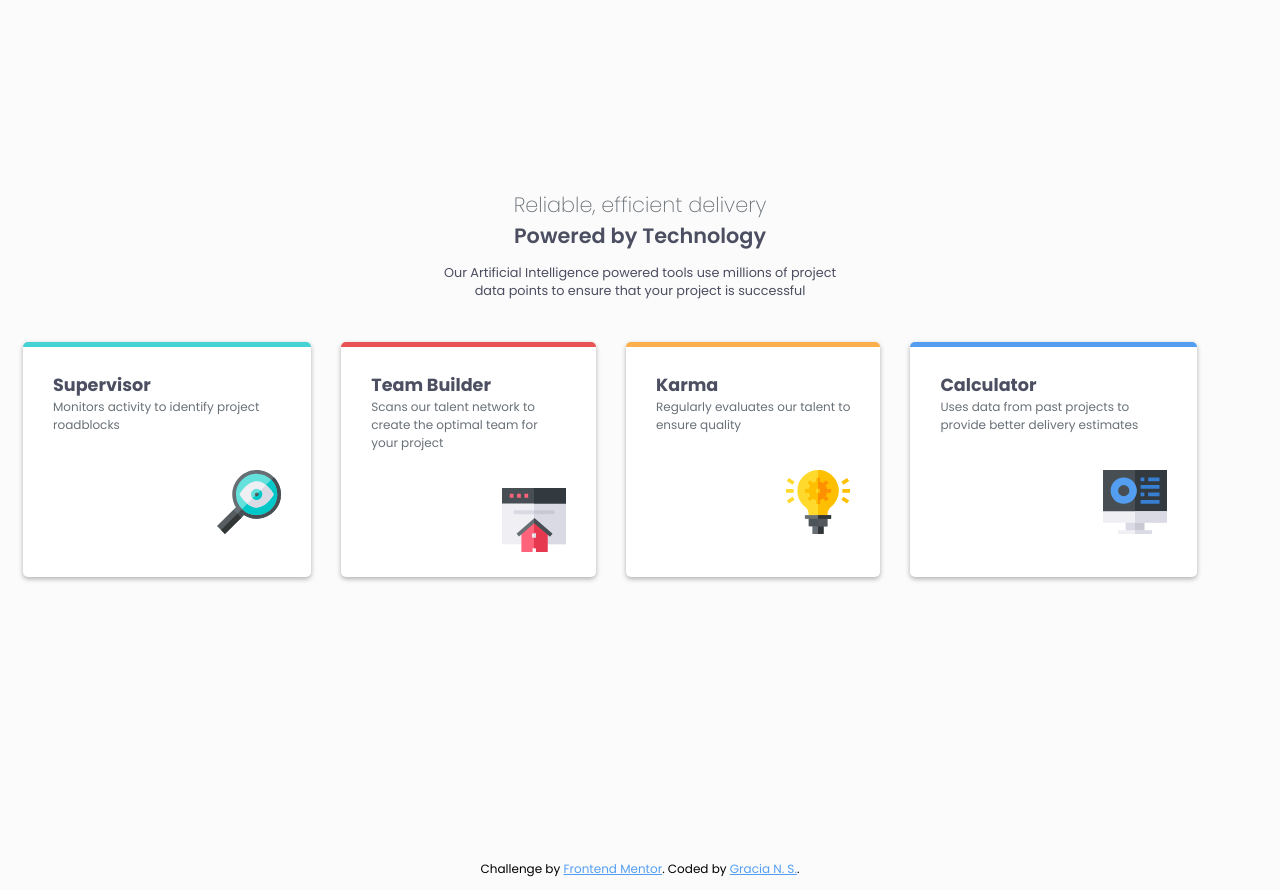
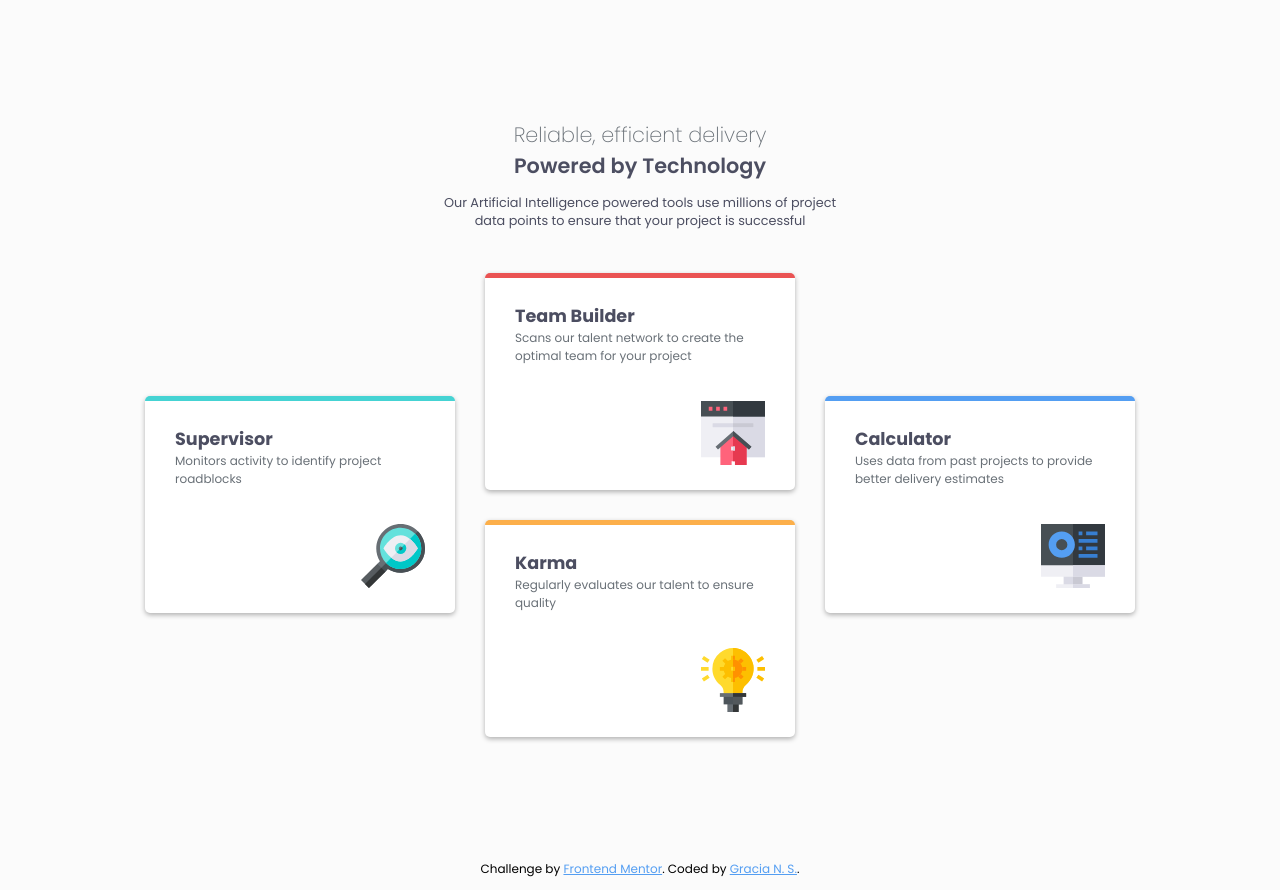
Before and after one commit to cia2003/fm-four-card, a plain HTML site: page index.html in a window 1280 px wide. Drawn offline with Linux system fonts and the light colour scheme.

Commit message:
Update index.html

```diff
--- a/index.html
+++ b/index.html
@@ -25,28 +25,28 @@
 
 
     <div class="content__lists">
-      <section id="supervisor-card" class="content__card content__card--border-top-cyan">
+      <section class="content__card content__card--border-top-cyan layout__supervisor-card">
         <h2 class="content__card-title">Supervisor</h2>
         <p class="content__card-description">
           Monitors activity to identify project roadblocks
         </p>
         <img src="src/images/icon-supervisor.svg" alt="supervisor-image" class="content__card-image">
       </section>
-      <section id="team-builder-card" class="content__card content__card--border-top-red">
+      <section class="content__card content__card--border-top-red layout__team-builder-card">
         <h2 class="content__card-title">Team Builder</h2>
         <p class="content__card-description">
           Scans our talent network to create the optimal team for your project
         </p>
         <img src="src/images/icon-team-builder.svg" alt="team-builder-image" class="content__card-image">
       </section>
-      <section id="karma-card" class="content__card content__card--border-top-orange">
+      <section class="content__card content__card--border-top-orange layout__karma-card">
         <h2 class="content__card-title">Karma</h2>
         <p class="content__card-description">
           Regularly evaluates our talent to ensure quality
         </p>
         <img src="src/images/icon-karma.svg" alt="karma-image" class="content__card-image">
       </section>
-      <section id="calculator-card" class="content__card content__card--border-top-blue">
+      <section class="content__card content__card--border-top-blue layout__calculator-card">
         <h2 class="content__card-title">Calculator</h2>
         <p class="content__card-description">Uses data from past projects to provide better delivery estimates</p>
         <img src="src/images/icon-calculator.svg" alt="calculator-image" class="content__card-image">
```
